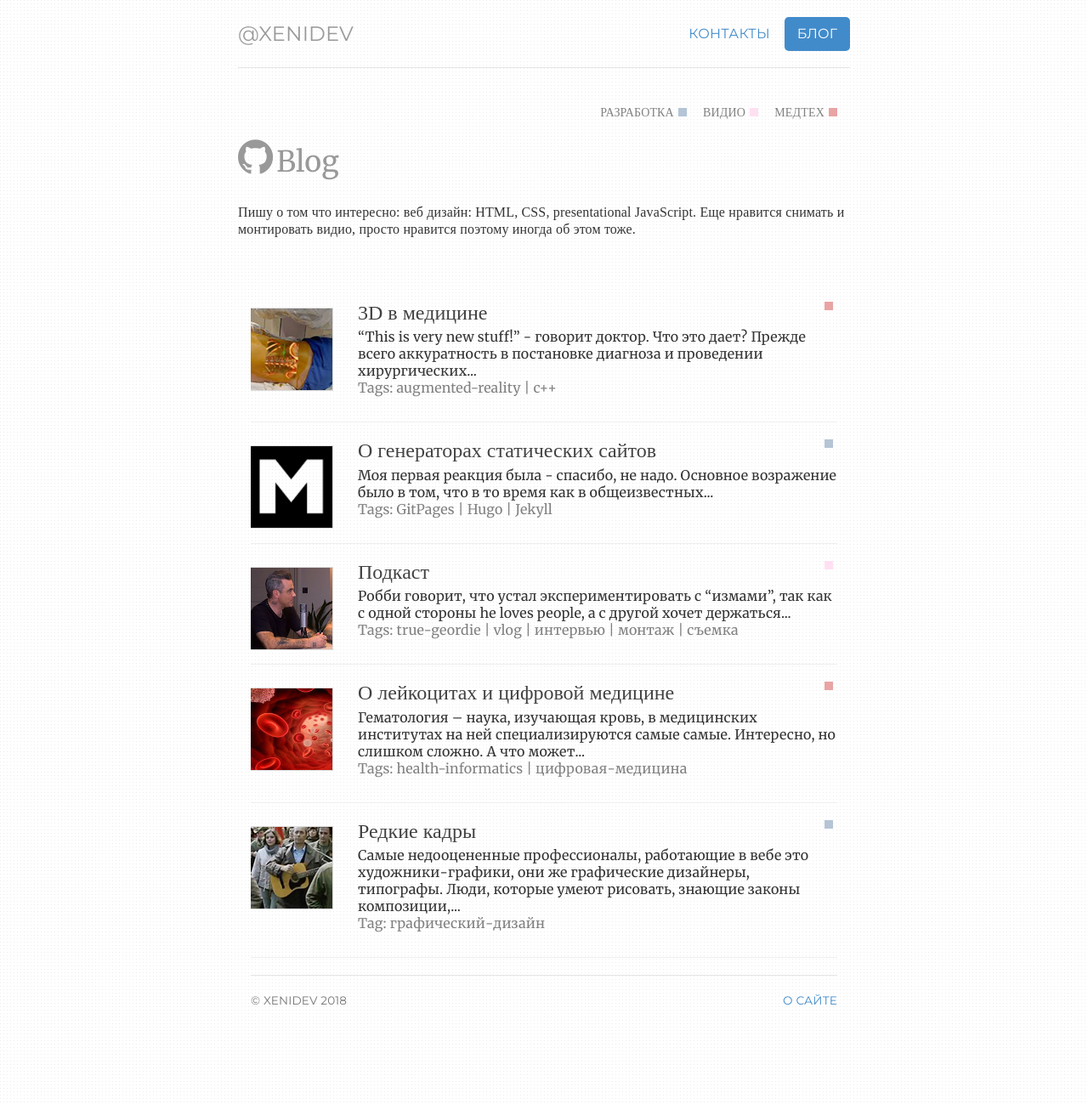
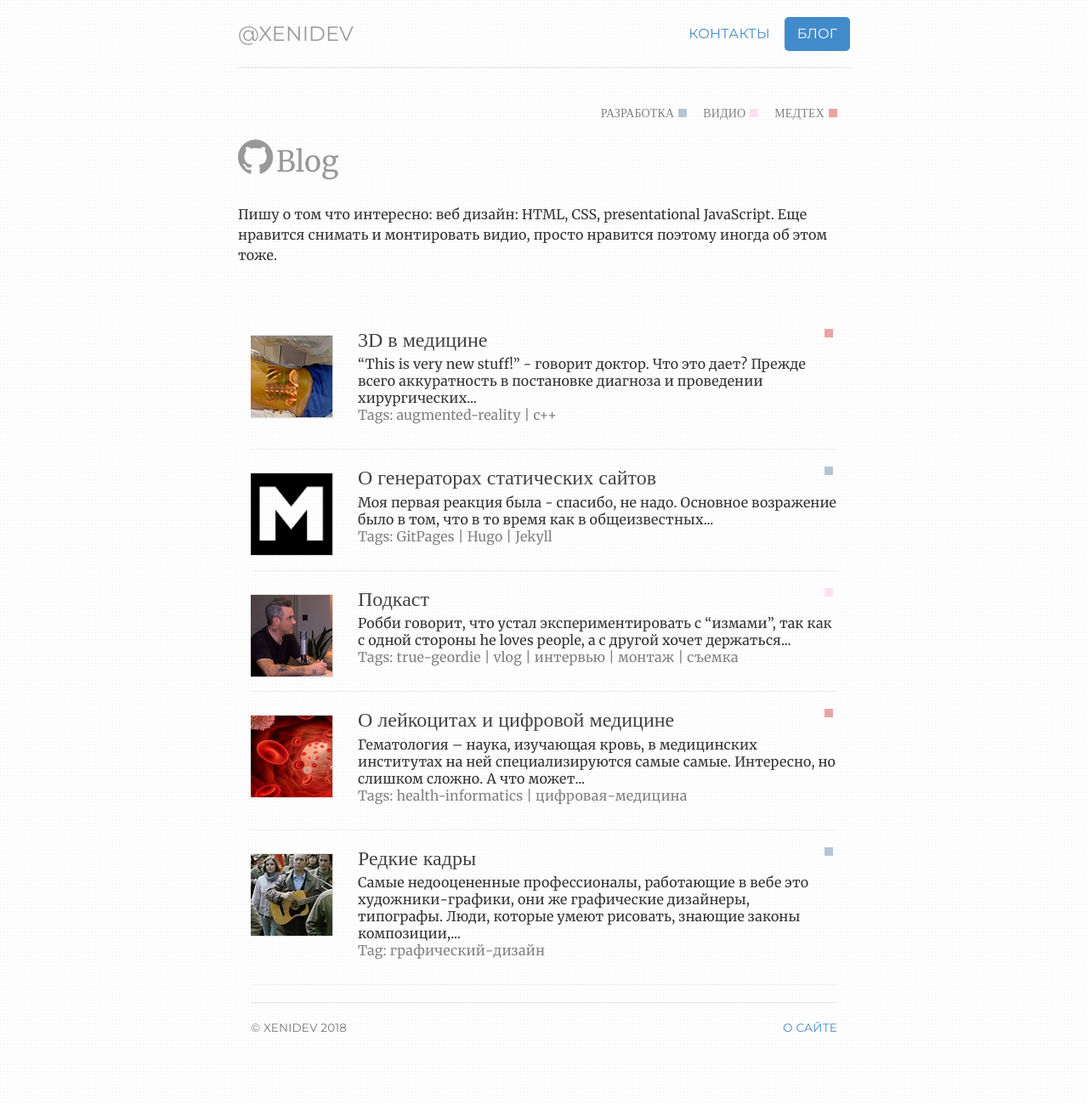
Before and after one commit to ValeraS/xenidev.github.io, a Jekyll site: the page built from notes/index.html, in a window 1280 px wide. Shown: the whole page at 85% size. Built offline with Jekyll 4.4.1, drawn with Linux system fonts in a browser that asks for light colours; before the commit the page ends 1267 px from its top, so only the background shows below that.

Commit message:
Update style.css

```diff
--- a/css/style.css
+++ b/css/style.css
@@ -269,11 +269,14 @@
 /* POSTS-LIST XENI */
 .welcome_bar {
     margin-bottom: 45px;
-      font-family: "Google Sans";
+
 }
 
 .welcome_bar p {
   display:inline-block;
+  font-weight: 500;
+    line-height: 24px;
+    letter-spacing: .01em;
 }
 
 .welcome_bar h1 {
```
